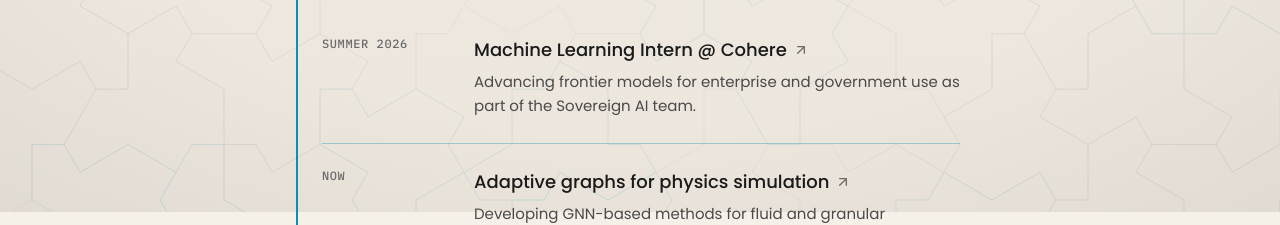
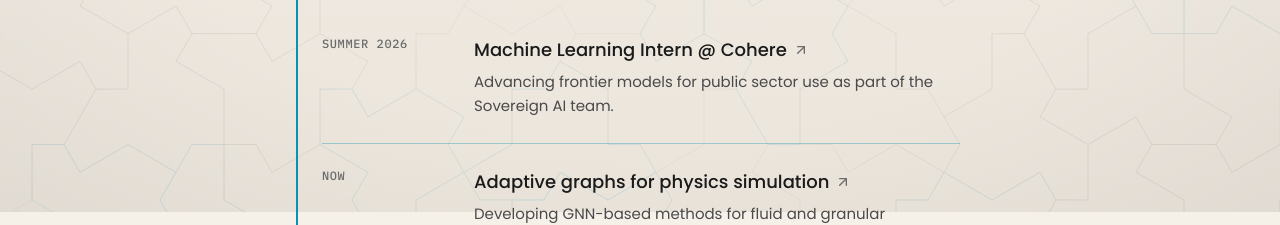
Before and after one commit to aidenzhou8/PersonalSite, a React (Vite) app: page / in a window 1280 px wide. Shown: the part 588-813 px from the top of the page. Built offline with nearby package versions, Linux system fonts and the light colour scheme.

Commit message:
Update App.jsx

```diff
--- a/src/App.jsx
+++ b/src/App.jsx
@@ -18,7 +18,7 @@
   {
     date: "Summer 2026",
     title: "Machine Learning Intern @ Cohere",
-    body: "Advancing frontier models for enterprise and government use as part of the Sovereign AI team.",
+    body: "Advancing frontier models for public sector use as part of the Sovereign AI team.",
     href: "https://cohere.com/",
   },
   {
```
